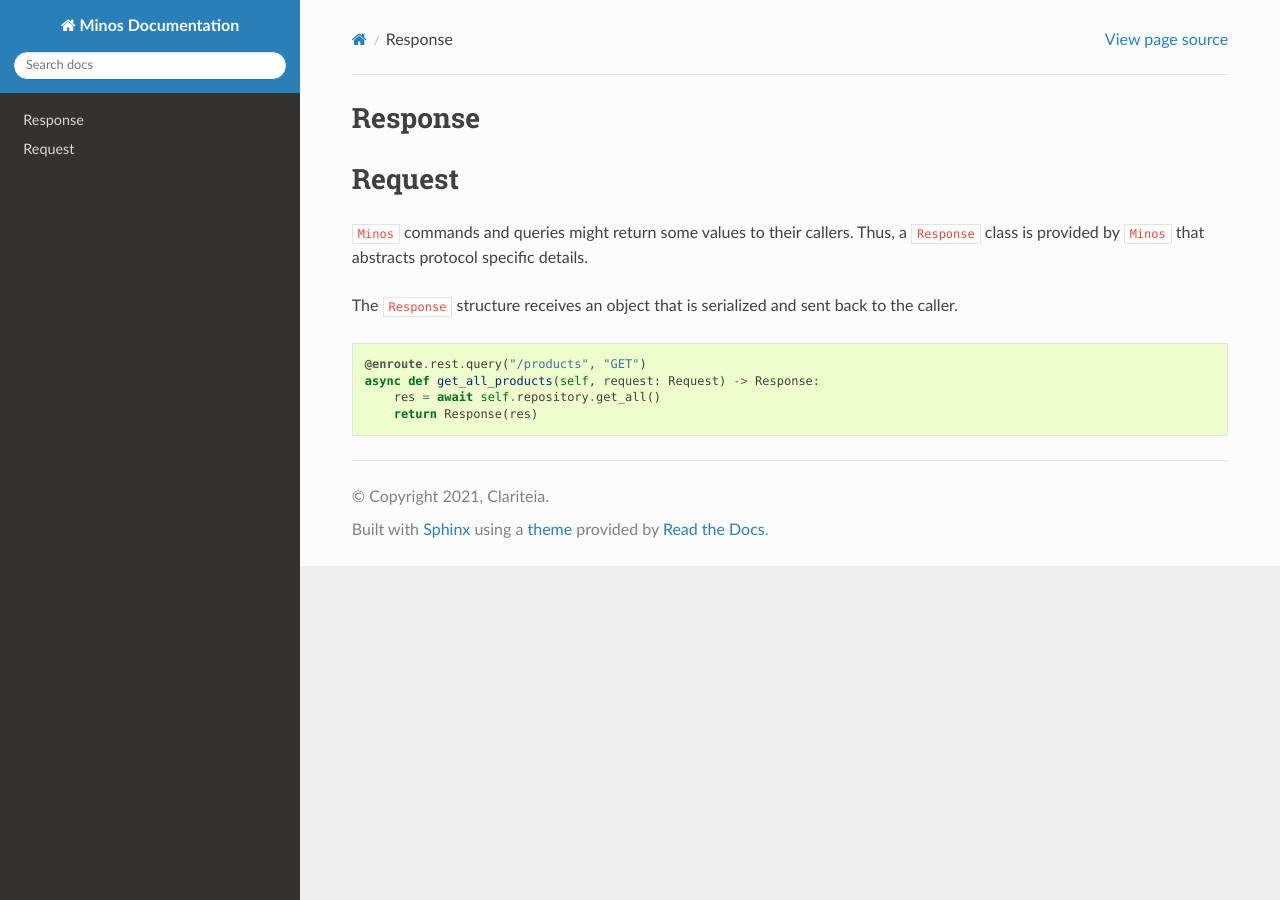
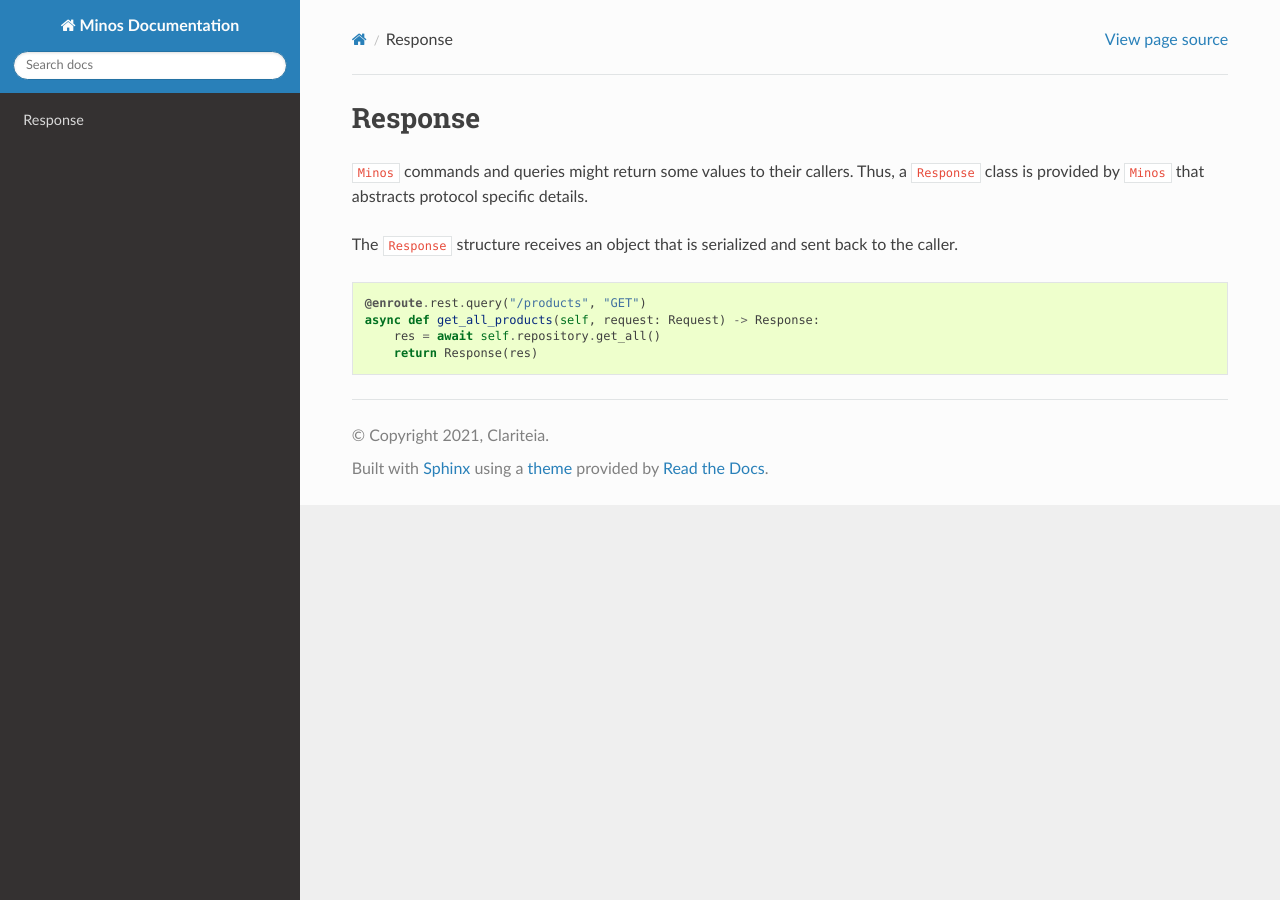
Before and after one commit to Clariteia/minos-documentation, a Sphinx documentation site: the page built from docs/architecture/response.md, in a window 1280 px wide. Built offline with Sphinx 7.4.7 and the Read the Docs theme 2.0.0, drawn with Linux system fonts in a browser that asks for light colours.

Commit message:
ISSUE #? * Remove bad header.

```diff
--- a/docs/architecture/response.md
+++ b/docs/architecture/response.md
@@ -1,6 +1,4 @@
 # Response
-
-# Request
 
 `Minos` commands and queries might return some values to their callers. Thus, a `Response` class is provided by `Minos` that abstracts protocol specific details.
 
```
